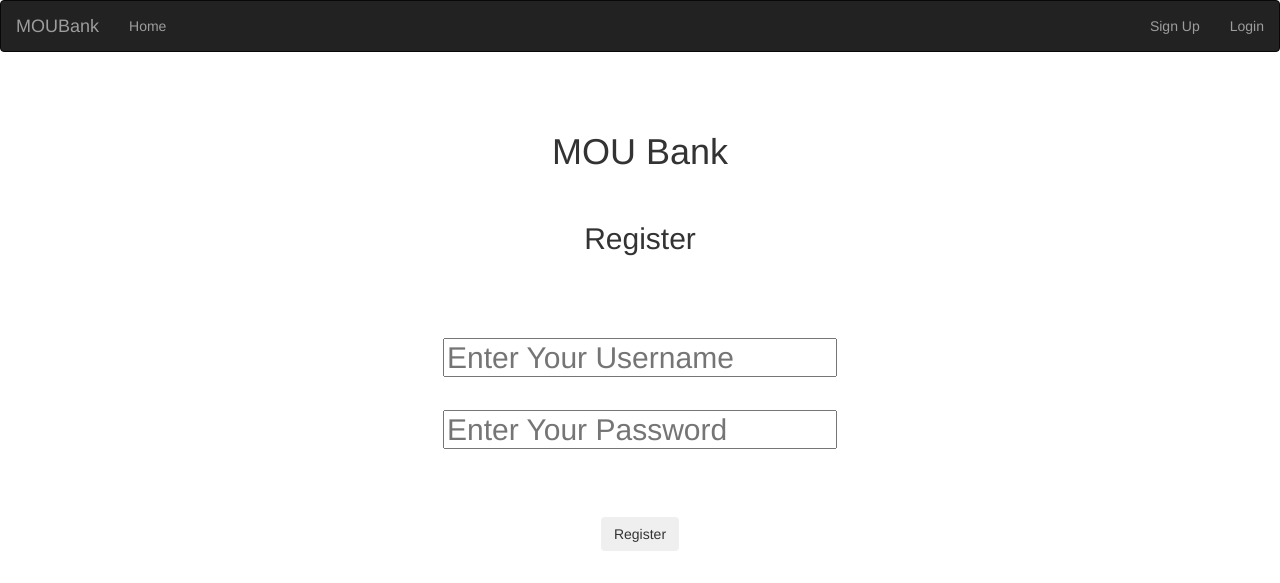
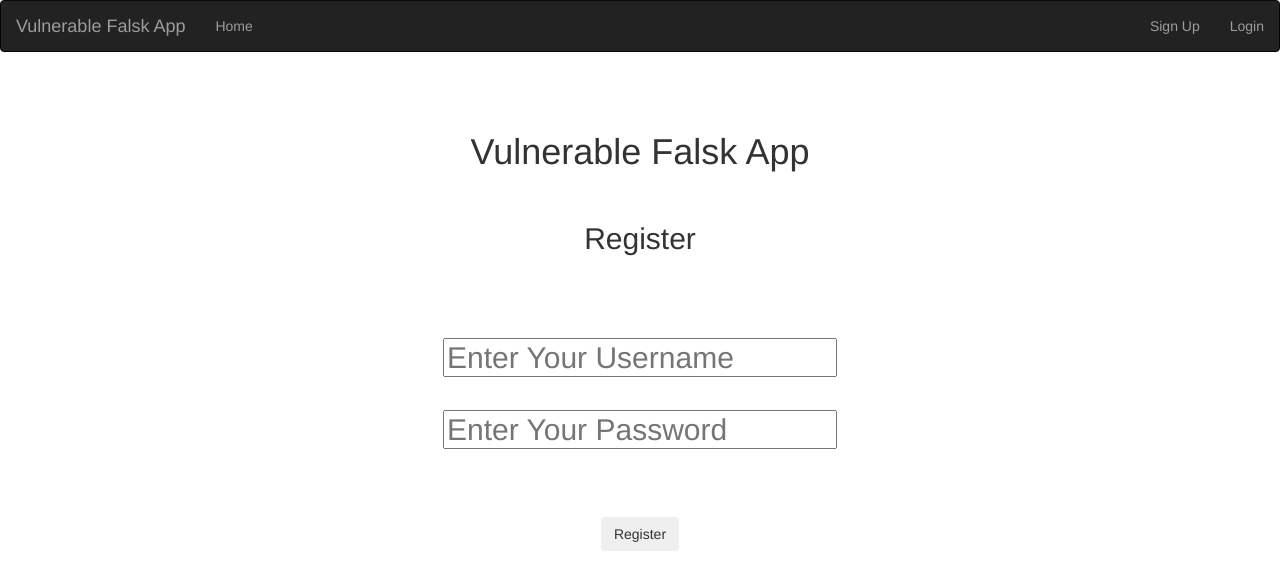
Before and after one commit to Qazaroth/Vulnerable-Falsk-App, a Flask app: page /register in a window 1280 px wide. Shown: the top 583 px of the page. Run offline with Flask 2, Linux system fonts and the light colour scheme; some libraries are stand-ins or nearby versions.

Commit message:
Third commit

```diff
--- a/admins.py
+++ b/admins.py
@@ -16,6 +16,6 @@ def users():
         user : User = db.getAccountByID(id)
 
         if user.getAccessLevel() == 0:
-            return render_template("admins/users.html", title="ADMIN MOU Bank - Users", users=users)
+            return render_template("admins/users.html", title="ADMIN Vulnerable Falsk App - Users", users=users)
 
     return redirect(url_for("main.home"))
--- a/index.py
+++ b/index.py
@@ -14,4 +14,4 @@ def home():
         username = session["Username"]
         msg = username
 
-    return render_template("index.webfile", msg=msg, title="MOU Bank")
+    return render_template("index.webfile", msg=msg, title="Vulnerable Falsk App")
--- a/templates/base.html
+++ b/templates/base.html
@@ -11,7 +11,7 @@
         <nav class="navbar navbar-inverse">
             <div class="container-fluid">
             <div class="navbar-header">
-                <a class="navbar-brand" href="{{ url_for('main.home') }}">MOUBank</a>
+                <a class="navbar-brand" href="{{ url_for('main.home') }}">Vulnerable Falsk App</a>
             </div>
             <ul class="nav navbar-nav">
                 <li class=""><a href="{{ url_for('main.home') }}">Home</a></li>
--- a/templates/index.html
+++ b/templates/index.html
@@ -1,7 +1,7 @@
 {% extends 'base.html' %}
 {% block body %}
 {% autoescape false %}
-<h1 style="text-align: center;">MOU Bank</h1>
+<h1 style="text-align: center;">Vulnerable Falsk App</h1>
 <h2 style="text-align: center;">Welcome!</h2>
 {% endautoescape %}
 {% endblock %}
--- a/templates/user/login.html
+++ b/templates/user/login.html
@@ -5,7 +5,7 @@
 <div align="center">
     <div align="center" class="border">
         <div class="header">
-            <h1 class="word">MOU Bank</h1>
+            <h1 class="word">Vulnerable Falsk App</h1>
             </br>
             <h2 class="word">Login</h2>
         </div>
--- a/templates/user/register.html
+++ b/templates/user/register.html
@@ -5,7 +5,7 @@
 <div align="center">
     <div align="center" class="border">
         <div class="header">
-            <h1 class="word">MOU Bank</h1>
+            <h1 class="word">Vulnerable Falsk App</h1>
             </br>
             <h2 class="word">Register</h2>
         </div>
--- a/users.py
+++ b/users.py
@@ -63,7 +63,7 @@ def login():
         else:
             msg = "Incorrect username and/or password!"
 
-    return render_template("user/login.html", msg=msg, title="MOU Bank - Login")
+    return render_template("user/login.html", msg=msg, title="Vulnerable Falsk App - Login")
 
 @bp.route("/logout")
 def logout():
@@ -99,4 +99,4 @@ def register():
 
             return redirect(url_for("users.login"))
 
-    return render_template("user/register.html", msg=msg, title="MOU Bank - Register")
+    return render_template("user/register.html", msg=msg, title="Vulnerable Falsk App - Register")
```
Also changed, not shown: 1 other file.
